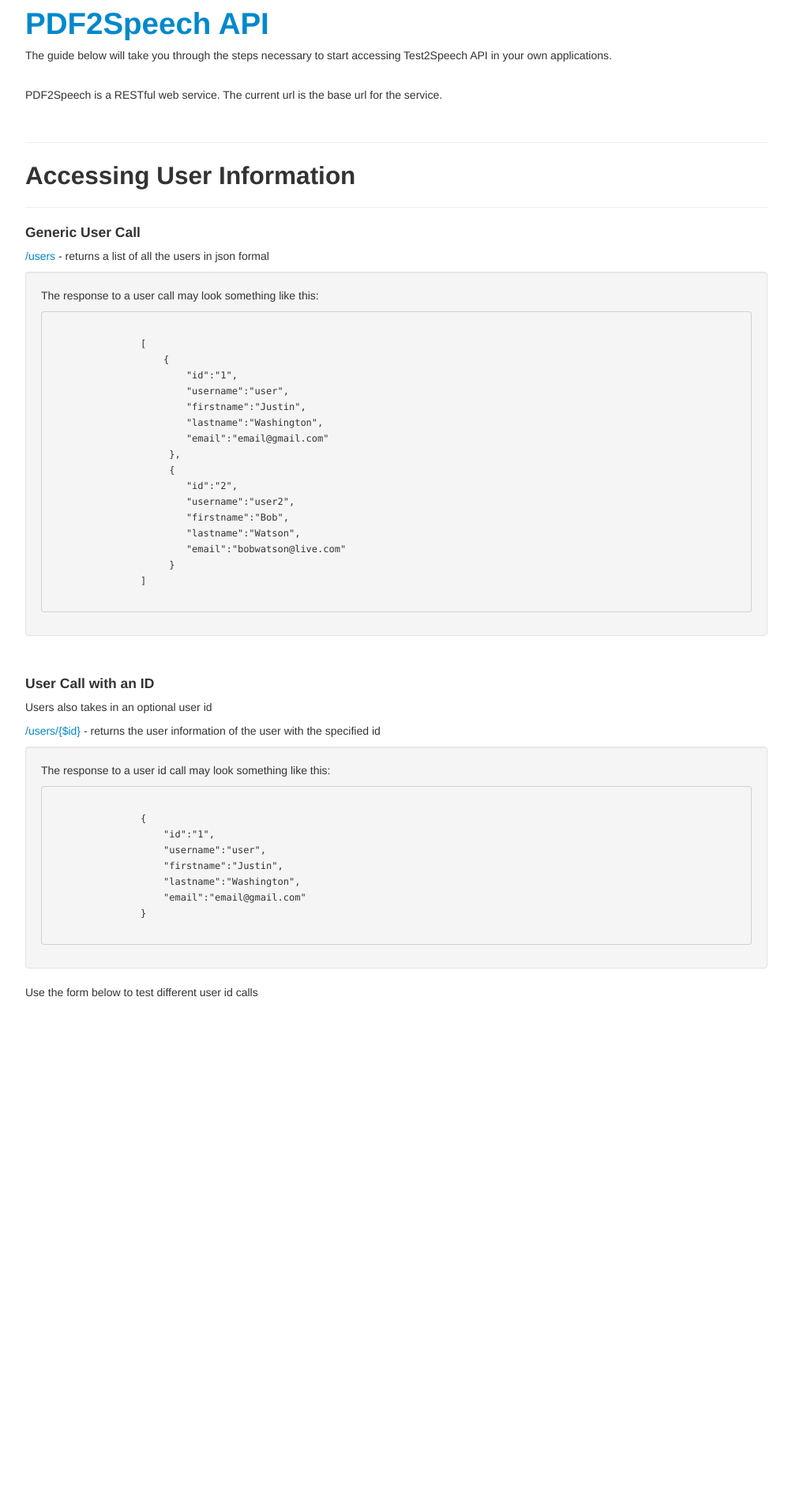
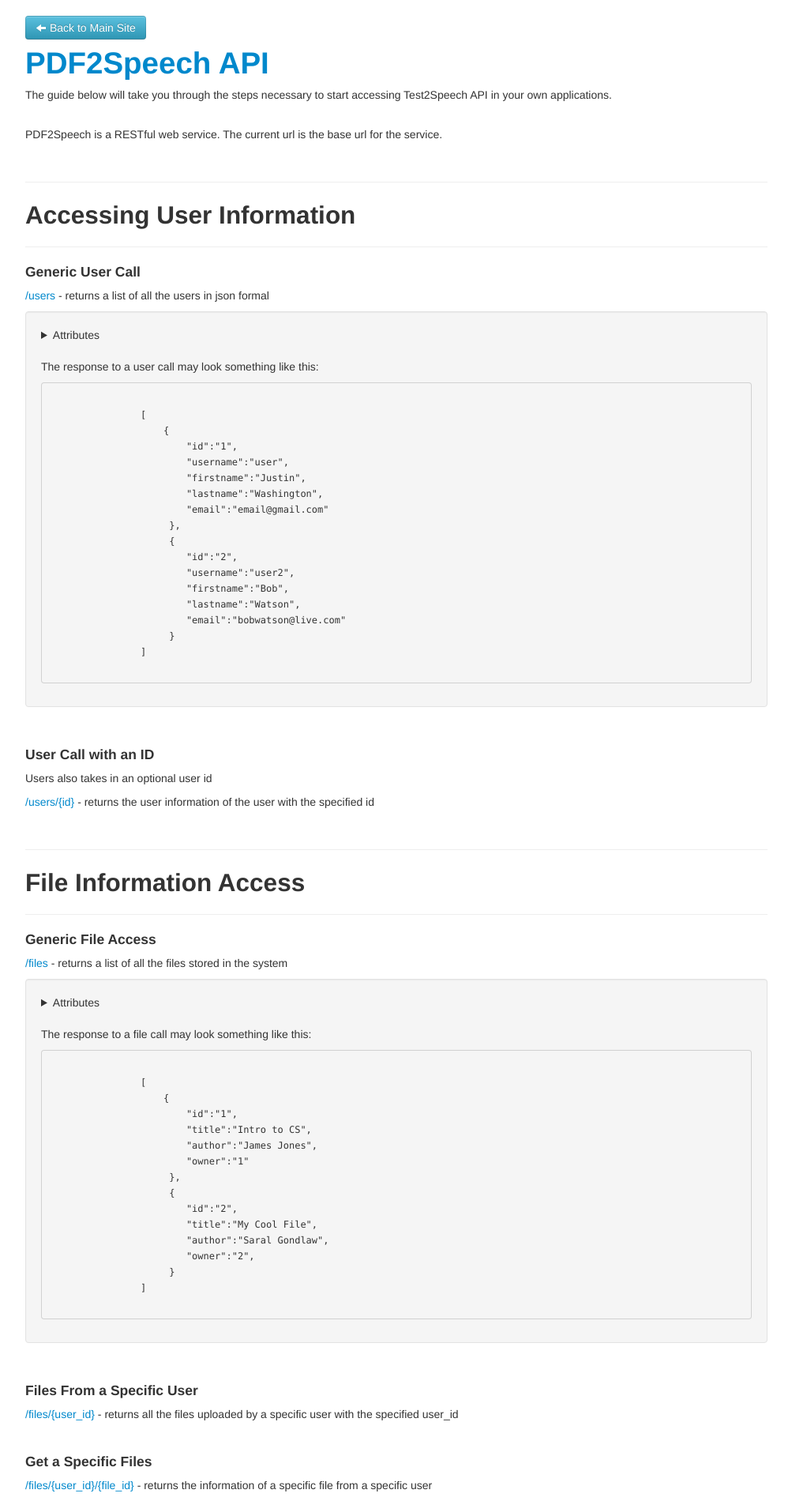
Before and after one commit to jlw8ke/ReaderWebService, a PHP site: page /developers in a window 1280 px wide. Shown: the whole page at 79% size, without its empty margins (138-1141 px from the left). Before the commit the page ends 1262 px from the top, so only its background shows below. Run offline with PHP 8.4, Linux system fonts and the light colour scheme; data that the repository does not hold is empty; a stand-in replaces the project's code that opens the database connection.

Commit message:
phase 5 completed for plato web service

```diff
--- a/views/developer.php
+++ b/views/developer.php
@@ -7,8 +7,10 @@
 </head>
 <body>
     <div class="container">
+        <br/>
+        <a href="developers/.." class="btn btn-info"><i class="icon-white icon-arrow-left"></i> Back to Main Site</a>
         <h1>
-            <a href="#">PDF2Speech API</a>
+            <a href="">PDF2Speech API</a>
         </h1>
         <p>The guide below will take you through the steps necessary to start accessing Test2Speech API in your own applications.</p>
         <br />
@@ -19,6 +21,17 @@
         <h4>Generic User Call</h4>
         <p><a href="developers/users">/users</a> - returns a list of all the users in json formal</p>
         <div class="well">
+            <details>
+                <summary>Attributes</summary>
+                <span class="label label-info">
+                    <p>id: the ID of the user</p>
+                    <p>username: the username of the user</p>
+                    <p>firstname: the first name of the user</p>
+                    <p>lastname: the last name of the user</p>
+                    <p>email: the email the user has registered with his or her account</p>
+                </span>
+            </details>
+            <br/>
             <p>The response to a user call may look something like this:</p>
             <pre><code>
                 [
@@ -43,23 +56,48 @@
         <h4>User Call with an ID</h4>
 
         <p>Users also takes in an optional user id</p>
-        <p><a href="developers/users/1">/users/{$id}</a> - returns the user information of the user with the specified id</p>
+        <p><a href="developers/users/1">/users/{id}</a> - returns the user information of the user with the specified id</p>
+        <br/><hr/>
+        <h2>File Information Access</h2>
+        <hr/>
+        <h4>Generic File Access</h4>
+        <p><a href="developers/files">/files</a> - returns a list of all the files stored in the system</p>
         <div class="well">
-            <p>The response to a user id call may look something like this:</p>
+            <details>
+                <summary>Attributes</summary>
+                <span class="label label-info">
+                    <p>id: the ID of the file</p>
+                    <p>title: the title of the file</p>
+                    <p>author: the author of the file</p>
+                    <p>owner: the user ID of the owner of the file</p>
+                </span>
+            </details>
+            <br/>
+            <p>The response to a file call may look something like this:</p>
             <pre><code>
-                {
-                    "id":"1",
-                    "username":"user",
-                    "firstname":"Justin",
-                    "lastname":"Washington",
-                    "email":"email@gmail.com"
-                }
+                [
+                    {
+                        "id":"1",
+                        "title":"Intro to CS",
+                        "author":"James Jones",
+                        "owner":"1"
+                     },
+                     {
+                        "id":"2",
+                        "title":"My Cool File",
+                        "author":"Saral Gondlaw",
+                        "owner":"2",
+                     }
+                ]
             </pre></code>
+
         </div>
-        <p>Use the form below to test different user id calls</p>
-        <form></form>
-
-
+        <br/>
+        <h4>Files From a Specific User</h4>
+        <p><a href="developers/files/1">/files/{user_id}</a> - returns all the files uploaded by a specific user with the specified user_id</p>
+        <br/>
+        <h4>Get a Specific Files</h4>
+        <p><a href="developers/files/1/1">/files/{user_id}/{file_id}</a> - returns the information of a specific file from a specific user</p>
     </div>
 
     <script src="//code.jquery.com/jquery.js"></script>
--- a/views/login.php
+++ b/views/login.php
@@ -6,6 +6,7 @@
     <link rel='stylesheet' type='text/css' href='res/css/style.css' />
 </head>
 <body>
+    <h3><a href="developers"</a>Developer Portal</h1>
     <div class='container'>
         <section id='content'>
             <form action='login.php'>
```
Also changed, not shown: res/img/glyphicons-halflings-white.png (added), res/img/glyphicons-halflings.png (added).
